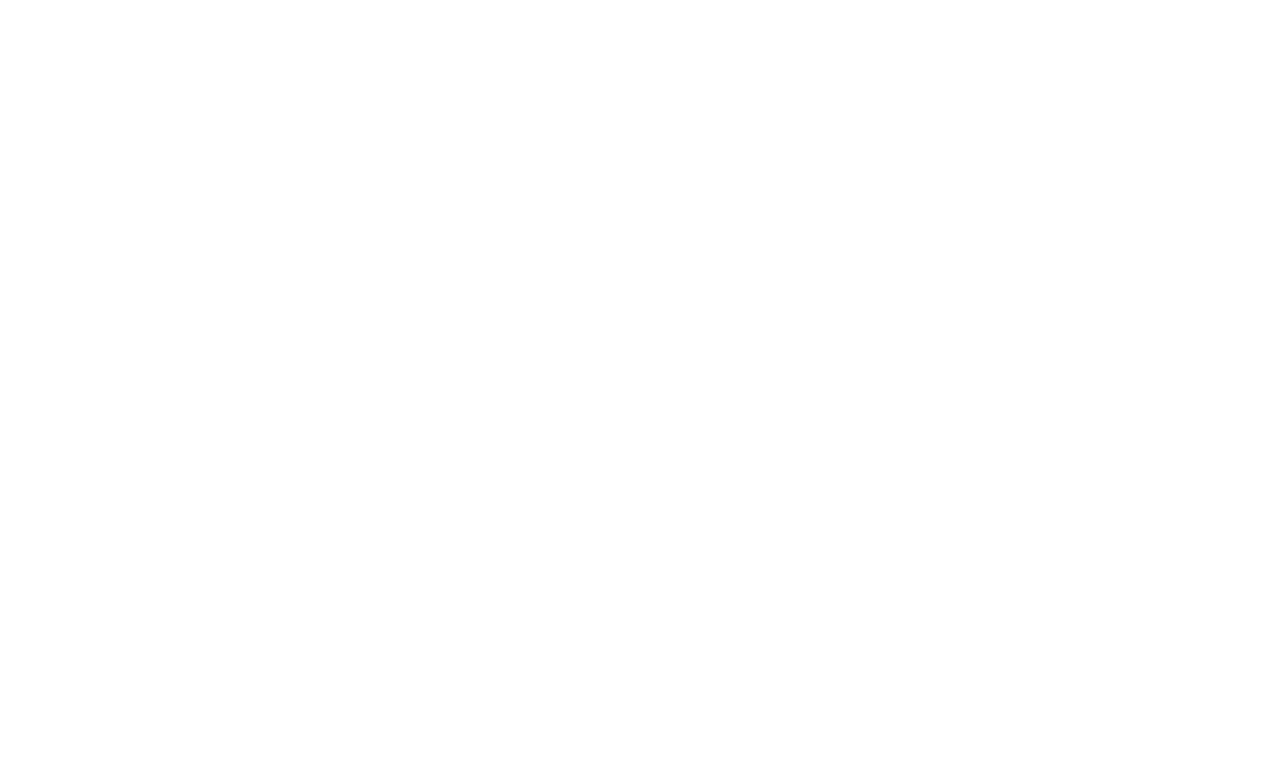
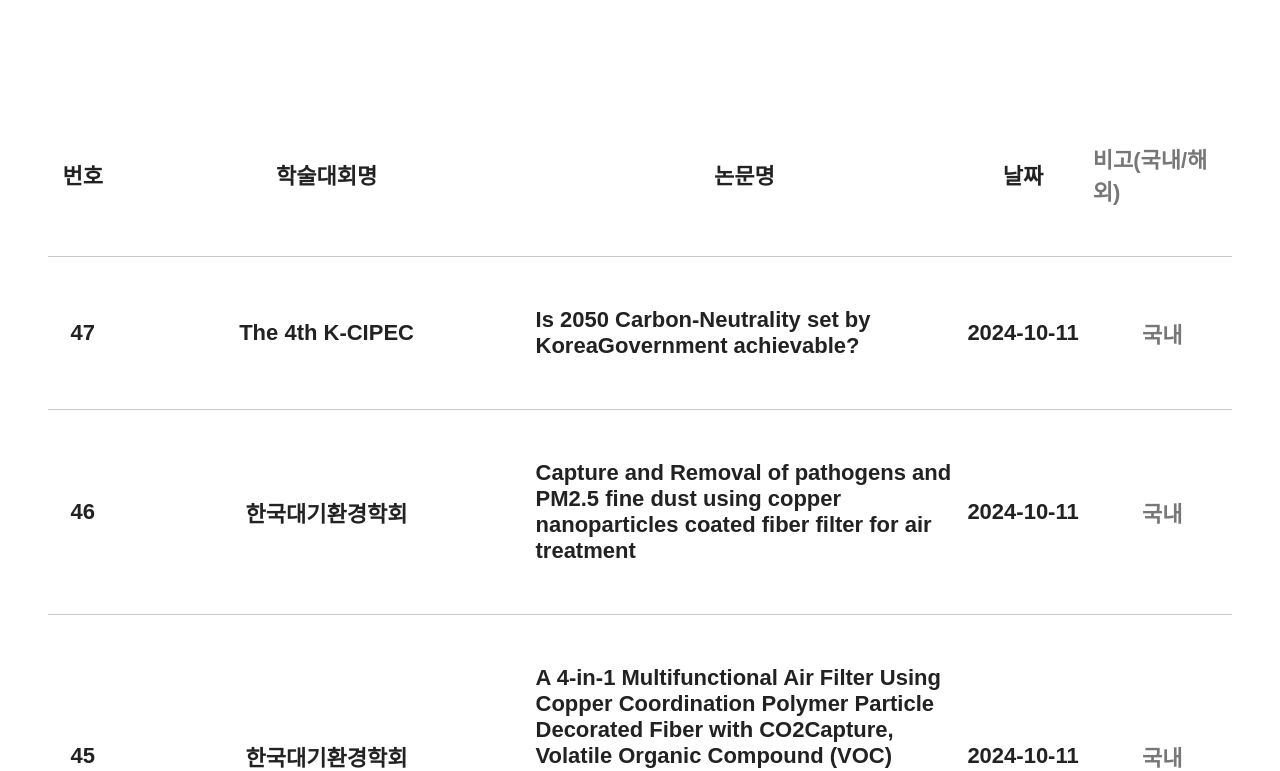
Before and after one commit to sarah04470/chailx_test, a React (Vite) app: page /board/presentation in a window 1280 px wide. Shown: the part 908-1679 px from the top of the page. Before the commit the page ends 958 px from the top, so only its background shows below. Built offline with nearby package versions, Linux system fonts and the light colour scheme.

Commit message:
feat: board 페이지 section 2 추가 (PC 대응까지만 완료)

```diff
--- a/src/components/sections/BoardList.jsx
+++ b/src/components/sections/BoardList.jsx
@@ -0,0 +1,49 @@
+import React, { useState, useEffect } from 'react';
+import chalixData from '@/data/chailx.json';
+import styles from '@/styles/BoardList.module.css';
+
+const BoardListSection = () => {
+  const [data, setData] = useState([]);
+
+  useEffect(() => {
+    setData(chalixData.list.slice(0, 10)); // 최대 10개만 가져오기
+  }, []);
+
+  return (
+    <section className={styles.board}>
+      <div className={styles['board-content']}>
+        <ul className={[styles['board-list'], 'grid-title'].join(' ')}>
+          <li className={styles['board-item']}>
+            <span className={styles['board-index']}>번호</span>
+            <span className={styles['board-conf']}>학술대회명</span>
+            <span className={styles['board-title']}>논문명</span>
+            <span className={styles['board-date']}>날짜</span>
+            <span className={styles['board-tag']}>비고(국내/해외)</span>
+          </li>
+        </ul>
+        <ul className={styles['board-list']}>
+          {data.map((item) => (
+            <li key={item.brd_idx} className={styles['board-item']}>
+              <span className={styles['board-index']}>{item.brd_idx}</span>
+              <span className={styles['board-conf']}>{item.brd_ext2}</span>
+              <span className={styles['board-title']}>{item.brd_title}</span>
+              <span className={styles['board-date']}>
+                {new Intl.DateTimeFormat('ko-kr', {
+                  year: 'numeric',
+                  month: '2-digit',
+                  day: '2-digit',
+                })
+                  .format(new Date(item.reg_datetime))
+                  .replace(/\. /g, '-')
+                  .replace('.', '')}
+              </span>
+              <span className={styles['board-tag']}>{item.brd_ext1}</span>
+            </li>
+          ))}
+        </ul>
+      </div>
+    </section>
+  );
+};
+
+export default BoardListSection;
--- a/src/pages/board/Presentation.jsx
+++ b/src/pages/board/Presentation.jsx
@@ -1,13 +1,13 @@
 import styles from '@/styles/Presentation.module.css';
 import React from 'react';
 import HeroSection from '@sections/HeroSection';
-// import BoardListSection from '@sections/BoardList';
+import BoardListSection from '@sections/BoardList';
 
 const Presentation = () => {
   return (
     <main>
       <HeroSection />
-      {/* <BoardListSection /> */}
+      <BoardListSection />
     </main>
   );
 };
--- a/src/styles/BoardList.module.css
+++ b/src/styles/BoardList.module.css
@@ -0,0 +1,110 @@
+.board {
+  width: 100%;
+  height: 100%;
+  padding: 200px 48px;
+}
+
+.board-content {
+  width: 100%;
+  background-color: #fff;
+}
+
+.board-list {
+  width: 100%;
+  display: flex;
+  flex-direction: column;
+}
+
+.board-list:nth-of-type(2) {
+  margin-bottom: 50px;
+}
+
+.board-list.grid-title .board-item:hover {
+  background-color: transparent;
+}
+
+.board-list.grid-title .board-item {
+  padding: 0;
+  font-size: 22px;
+}
+
+.board-item {
+  display: flex;
+  padding: 30px 0;
+  border-bottom: 1px solid #c7c7c7;
+  transition: all 0.3s ease;
+  cursor: pointer;
+}
+
+.board-item:hover {
+  background-color: #f3f3f3e6;
+}
+
+.board-index,
+.board-conf,
+.board-title,
+.board-date,
+.board-tag {
+  display: flex;
+  align-items: center;
+  justify-content: center;
+  font-size: 22px;
+  font-weight: 600;
+  padding: 20px 0;
+}
+
+.board-index {
+  flex: 1;
+}
+
+.board-conf {
+  flex: 6;
+}
+
+.board-title {
+  flex: 6;
+  text-align: left;
+  word-break: keep-all;
+}
+
+.board-date {
+  flex: 2;
+}
+
+.board-tag {
+  flex: 2;
+  color: #777;
+}
+
+/* 반응형 스타일 */
+@media screen and (max-width: 768px) {
+  .board {
+    padding: 70px 16px;
+  }
+
+  .board-title {
+    font-size: 28px;
+  }
+
+  .board-content {
+    padding: 40px 16px;
+  }
+
+  .board-item {
+    padding: 10px 0;
+    flex-wrap: wrap;
+  }
+
+  .board-title {
+    font-size: 16px;
+  }
+
+  .board-index,
+  .board-conf,
+  .board-title,
+  .board-date,
+  .board-tag {
+    font-size: 14px;
+    padding: 10px 0;
+  }
+}
```
